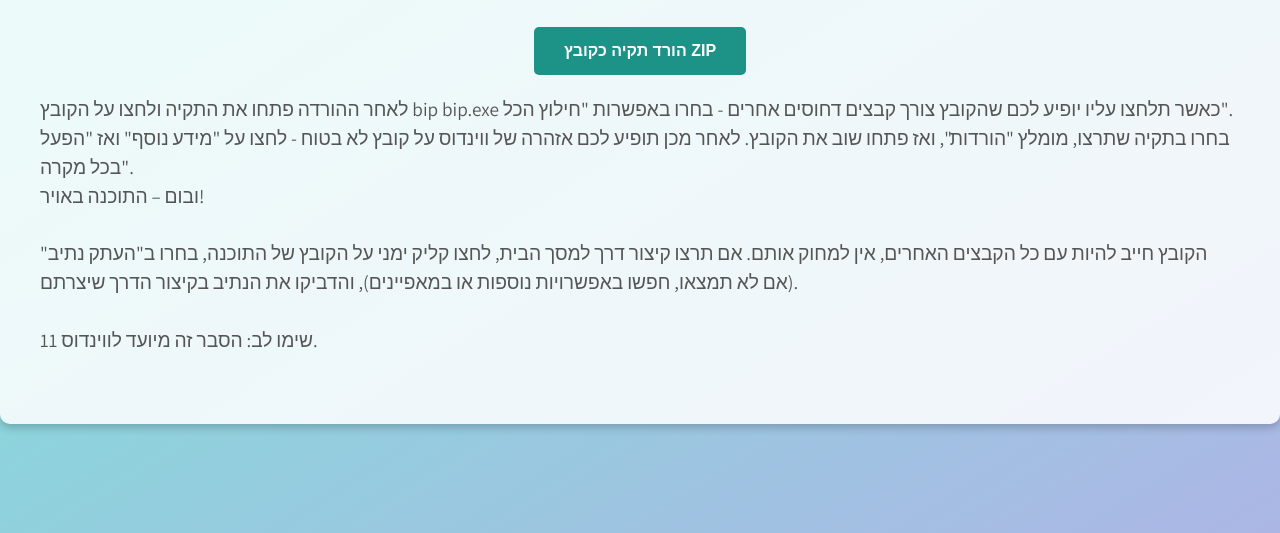
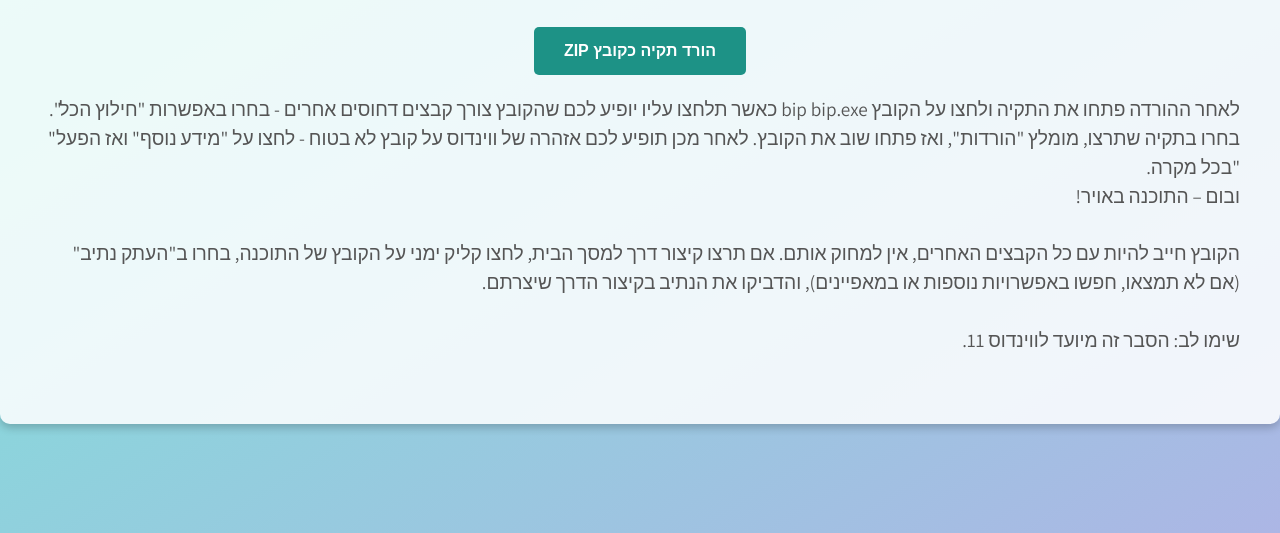
Before and after one commit to shdk052/nixhion, a plain HTML site: page index.html in a window 1280 px wide. Shown: the part 267-800 px from the top of the page. Drawn offline with Linux system fonts and the light colour scheme.

Commit message:
Update index.html

```diff
--- a/index.html
+++ b/index.html
@@ -1,5 +1,5 @@
 <!DOCTYPE html>
-<html lang="he">
+<html lang="he" dir="rtl">
 <head>
     <meta charset="UTF-8">
     <title>אתר הורדה</title>
@@ -59,7 +59,7 @@
             margin-top: 20px;
             font-size: 1em;
             color: #555;
-            text-align: left;
+            text-align: right;
             line-height: 1.5;
         }
     </style>
@@ -71,10 +71,10 @@
         <button id="downloadBtn">הורד תקיה כקובץ ZIP</button>
         <div class="instructions">
             <p>
-                לאחר ההורדה פתחו את התקיה ולחצו על הקובץ bip bip.exe כאשר תלחצו עליו יופיע לכם שהקובץ צורך קבצים דחוסים אחרים - בחרו באפשרות "חילוץ הכל".<br>
-                בחרו בתקיה שתרצו, מומלץ "הורדות", ואז פתחו שוב את הקובץ. לאחר מכן תופיע לכם אזהרה של ווינדוס על קובץ לא בטוח - לחצו על "מידע נוסף" ואז "הפעל בכל מקרה".<br>
+                לאחר ההורדה פתחו את התקיה ולחצו על הקובץ <span dir="ltr">bip bip.exe</span> כאשר תלחצו עליו יופיע לכם שהקובץ צורך קבצים דחוסים אחרים - בחרו באפשרות "חילוץ הכל".<br>
+                בחרו בתקיה שתרצו, מומלץ <span dir="ltr">"הורדות"</span>, ואז פתחו שוב את הקובץ. לאחר מכן תופיע לכם אזהרה של ווינדוס על קובץ לא בטוח - לחצו על <span dir="ltr">"מידע נוסף"</span> ואז <span dir="ltr">"הפעל בכל מקרה"</span>.<br>
                 ובום – התוכנה באויר!<br><br>
-                הקובץ חייב להיות עם כל הקבצים האחרים, אין למחוק אותם. אם תרצו קיצור דרך למסך הבית, לחצו קליק ימני על הקובץ של התוכנה, בחרו ב"העתק נתיב" (אם לא תמצאו, חפשו באפשרויות נוספות או במאפיינים), והדביקו את הנתיב בקיצור הדרך שיצרתם.<br><br>
+                הקובץ חייב להיות עם כל הקבצים האחרים, אין למחוק אותם. אם תרצו קיצור דרך למסך הבית, לחצו קליק ימני על הקובץ של התוכנה, בחרו ב<span dir="ltr">"העתק נתיב"</span> (אם לא תמצאו, חפשו באפשרויות נוספות או במאפיינים), והדביקו את הנתיב בקיצור הדרך שיצרתם.<br><br>
                 שימו לב: הסבר זה מיועד לווינדוס 11.
             </p>
         </div>
```
